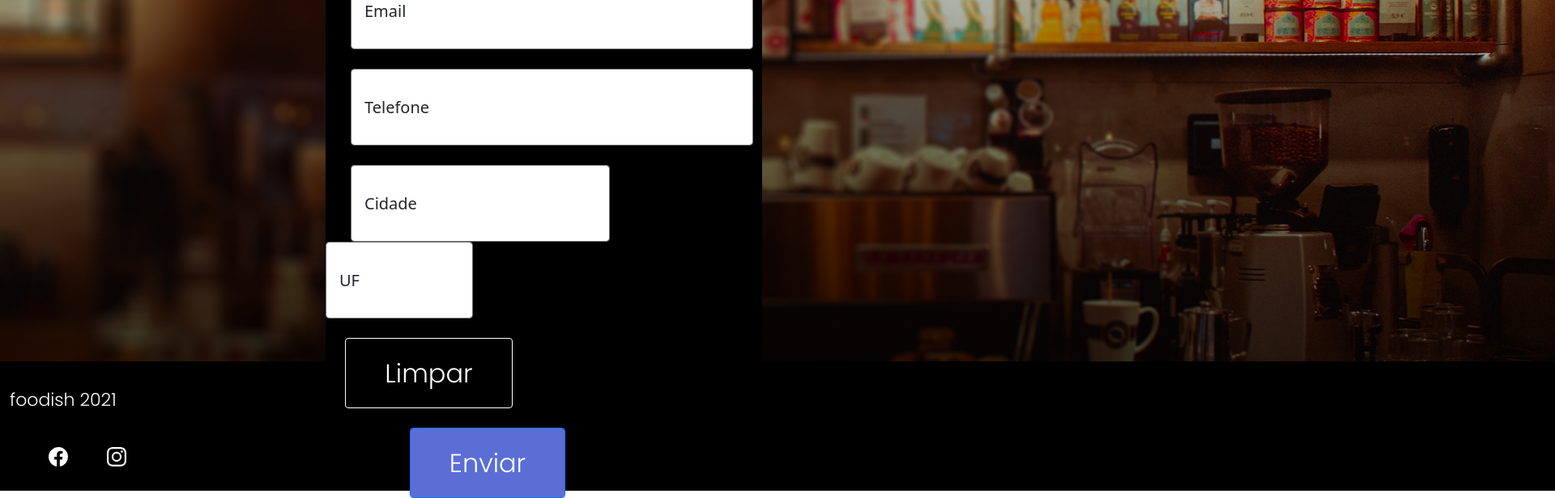
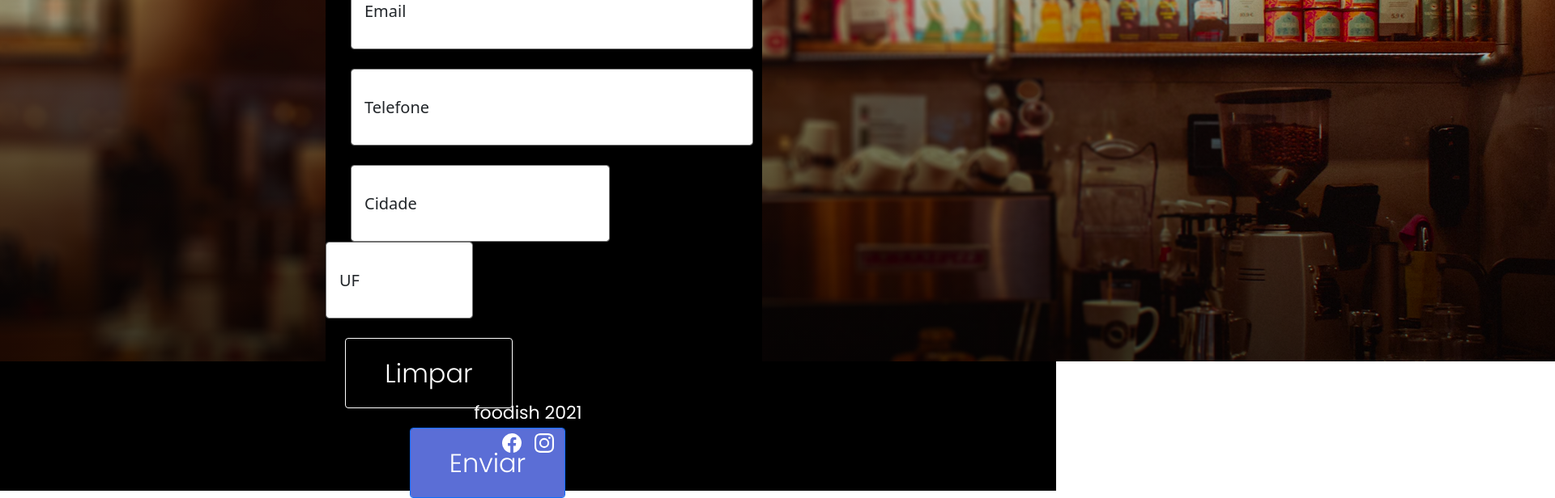
Before and after one commit to khalegjr/foodish-frontend, a React (Create React App) app: page / in a window 1280 px wide. Shown: the part 2375-2991 px from the top of the page at 81% size, 1920 px wide, since content can reach past the window. Built offline with nearby package versions, Linux system fonts and the light colour scheme.

Commit message:
refactor(footer): Criando componente footer

```diff
--- a/src/App.js
+++ b/src/App.js
@@ -1,13 +1,9 @@
-import { Container, Row, Col, Button, Form } from "react-bootstrap";
-
-import facebook from "./assets/img/facebook.svg";
-import instagram from "./assets/img/instagram.svg";
-import { useState } from "react";
 import Header from "./components/Header";
 import SessionMain from "./templates/SessionMain";
 import SessionOne from "./templates/SessionOne";
 import SessionTwo from "./templates/SessionTwo";
 import SessionThree from "./templates/SessionThree";
+import Footer from "./components/Footer";
 
 function App() {
   return (
@@ -23,39 +19,7 @@ function App() {
 
       <SessionThree />
 
-      <footer bg="dark" class="footer">
-        <Container fluid className="align-items-center" md={12}>
-          <Row>
-            <Col className="mx-6">
-              <Row>
-                <h4
-                  style={{
-                    /* UI Properties */
-                    textAlign: "left",
-                    font: "normal normal 300 22px/96px Poppins",
-                    letterSpacing: "0px",
-                    color: "#FFFFFF",
-                  }}
-                >
-                  foodish 2021
-                </h4>
-              </Row>
-
-              <Row>
-                <Col>
-                  <img
-                    src={facebook}
-                    alt="página no facebook"
-                    className="mx-5"
-                  />
-
-                  <img src={instagram} alt="página no instagram" />
-                </Col>
-              </Row>
-            </Col>
-          </Row>
-        </Container>
-      </footer>
+      <Footer />
     </div>
   );
 }
--- a/src/assets/styles/styles.scss
+++ b/src/assets/styles/styles.scss
@@ -44,7 +44,8 @@ body {
 }
 
 .footer {
-  width: 1920px;
+  display: flex;
+  width: 100%;
   height: 160px;
   background: #000000 0% 0% no-repeat padding-box;
 }
--- /dev/null
+++ b/src/components/Footer/index.jsx
@@ -0,0 +1,43 @@
+import React from "react";
+import { Col, Container, Row } from "react-bootstrap";
+
+import facebook from "../../assets/img/facebook.svg";
+import instagram from "../../assets/img/instagram.svg";
+
+const Footer = () => {
+  return (
+    <>
+      <Container
+        fluid
+        as="footer"
+        className="footer flex-column justify-content-center align-items-center"
+      >
+        <Row md={12}>
+          <Col>
+            <h4
+              style={{
+                /* UI Properties */
+                textAlign: "left",
+                font: "normal normal  22px Poppins",
+                letterSpacing: "0px",
+                color: "#FFFFFF",
+              }}
+            >
+              foodish 2021
+            </h4>
+          </Col>
+        </Row>
+
+        <Row md={12}>
+          <Col>
+            <img src={facebook} alt="página no facebook" className="mx-2" />
+
+            <img src={instagram} alt="página no instagram" className="mx-2" />
+          </Col>
+        </Row>
+      </Container>
+    </>
+  );
+};
+
+export default Footer;
```
